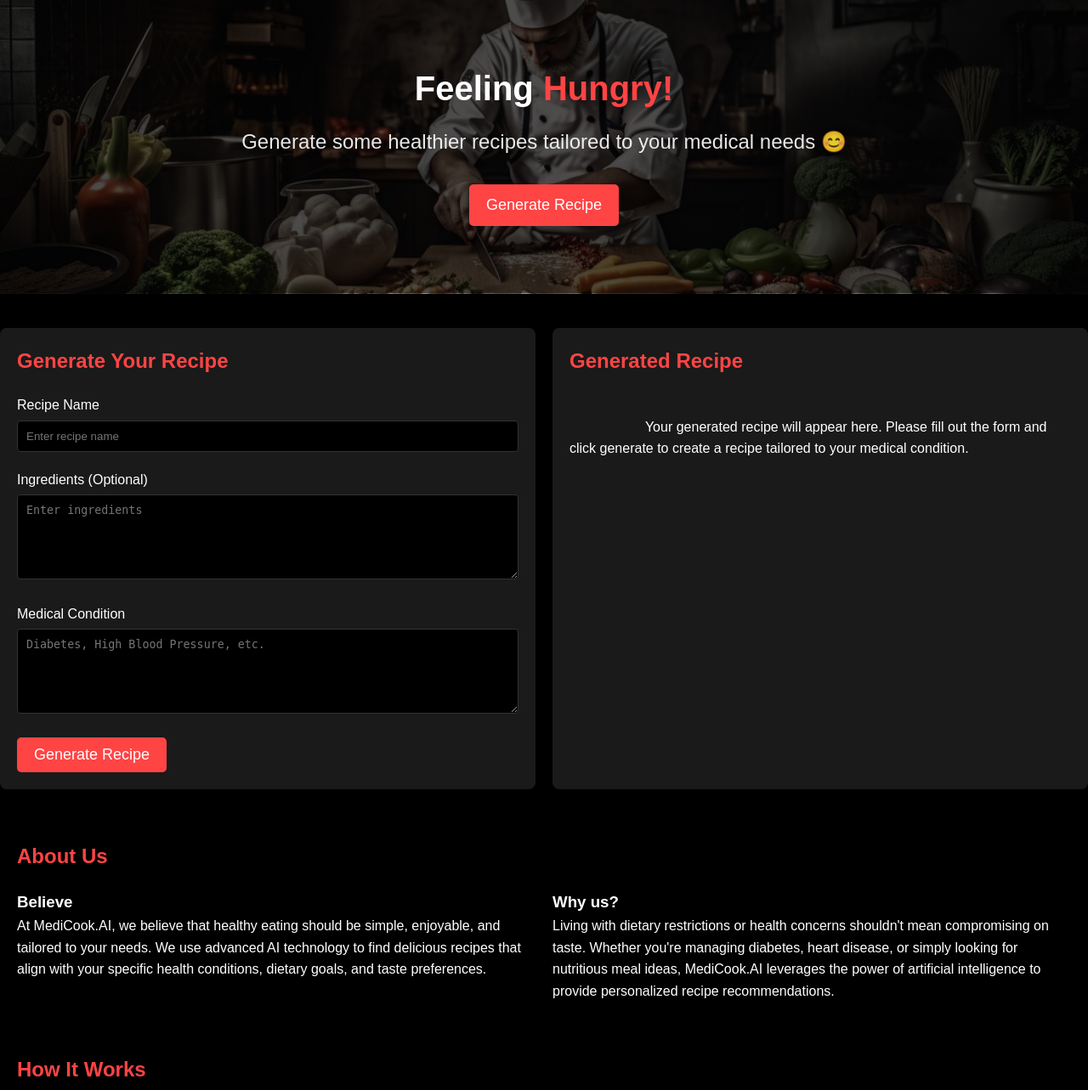
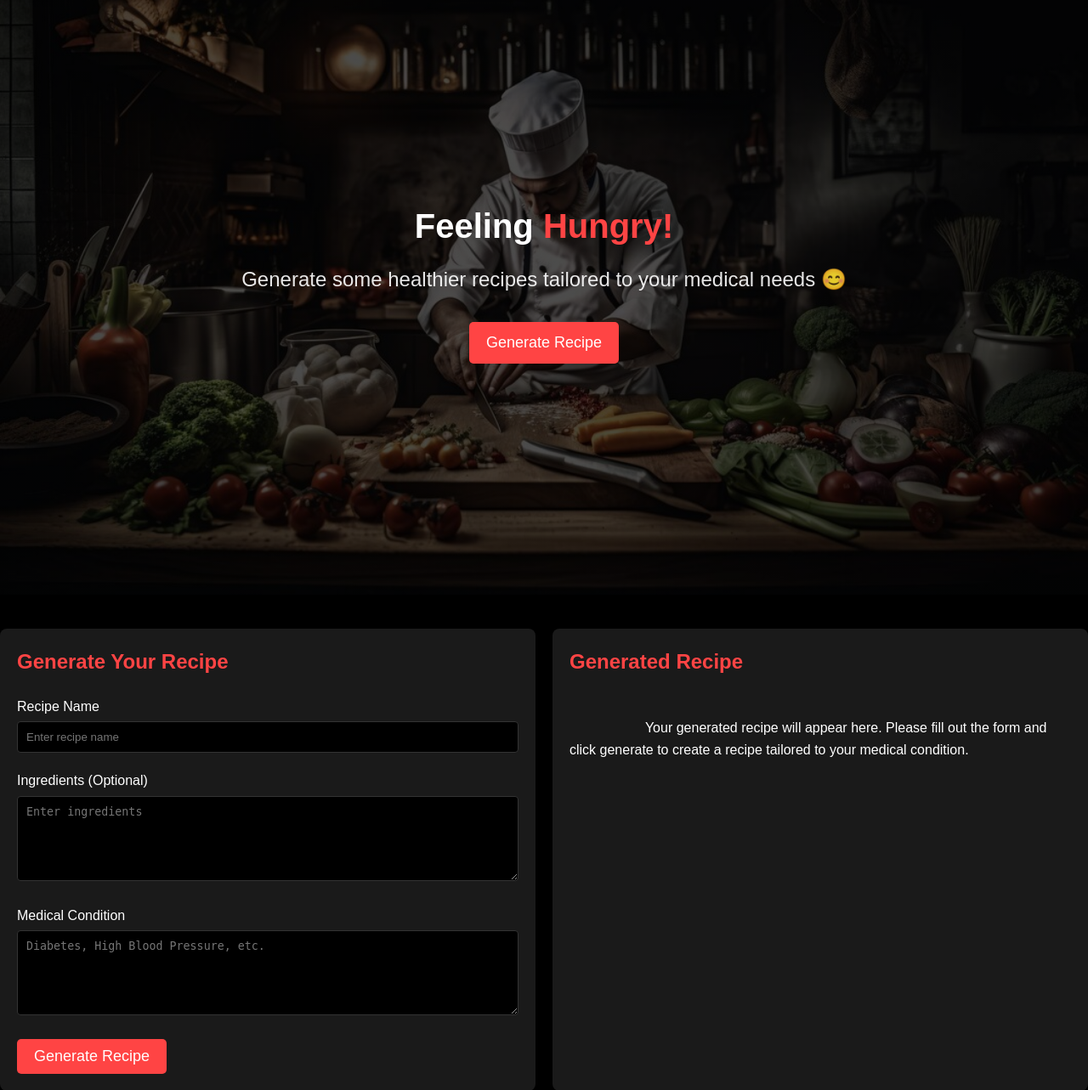
Before and after one commit to sarthakkalia/MediCook.ai, a Flask app: page / in a window 1280 px wide. Shown: the part 78-1361 px from the top of the page at 85% size. Run offline with Flask 3, Linux system fonts and the light colour scheme.

Commit message:
minor css modified

```diff
--- a/static/css/style.css
+++ b/static/css/style.css
@@ -87,6 +87,7 @@ nav {
     max-width: 800px;
     margin: 0 auto;
     padding: 0 20px;
+    top: 162px;
 }
 
 h1 {
@@ -505,3 +506,8 @@ footer {
         display: flex !important;
     }
 }
+
+
+section#home {
+    height: 700px;
+}
```
